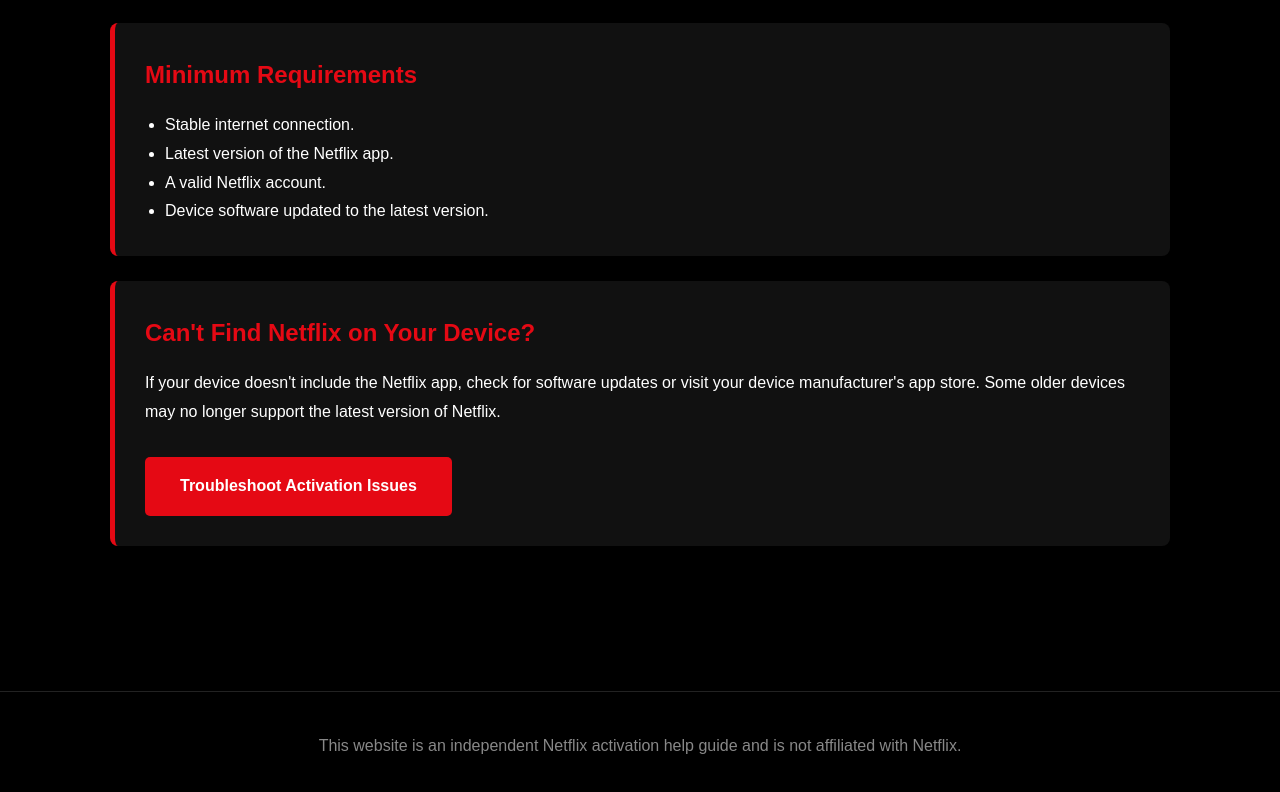
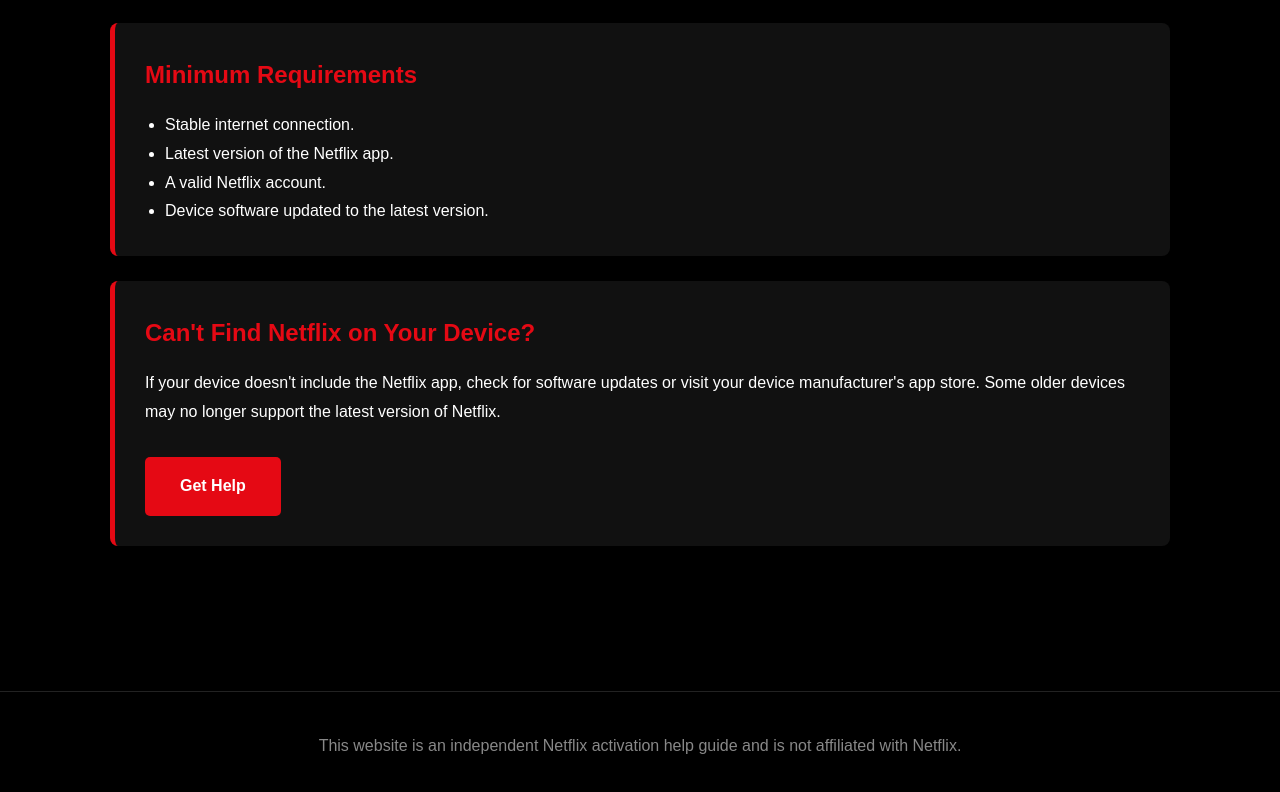
Before and after one commit to netflixguide-hub/netflixguide-hub.github.io, a plain HTML site: page devices.html in a window 1280 px wide. Shown: the part 1037-1829 px from the top of the page. Drawn offline with Linux system fonts and the light colour scheme.

Commit message:
Update devices.html

```diff
--- a/devices.html
+++ b/devices.html
@@ -220,8 +220,8 @@ Netflix works on thousands of internet-connected devices. Below are the most pop
 If your device doesn't include the Netflix app, check for software updates or visit your device manufacturer's app store. Some older devices may no longer support the latest version of Netflix.
 </p>
 
-<a href="troubleshooting.html" class="button">
-Troubleshoot Activation Issues
+<a href="https://flosyr.com/?6oI8GsDJtzJ2YWPBR0APWk0Wy2F7xgQcq279JCy4AAoHcd" class="button">
+Get Help
 </a>
 
 </div>
```
